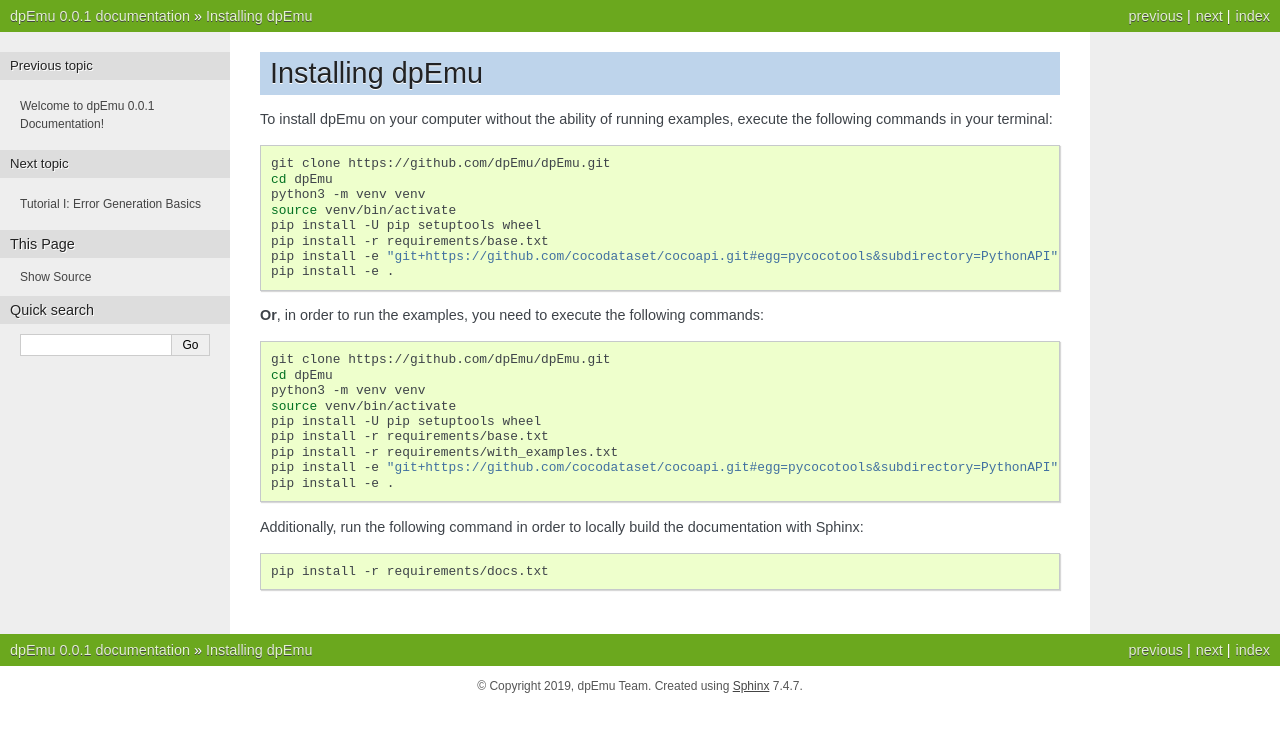
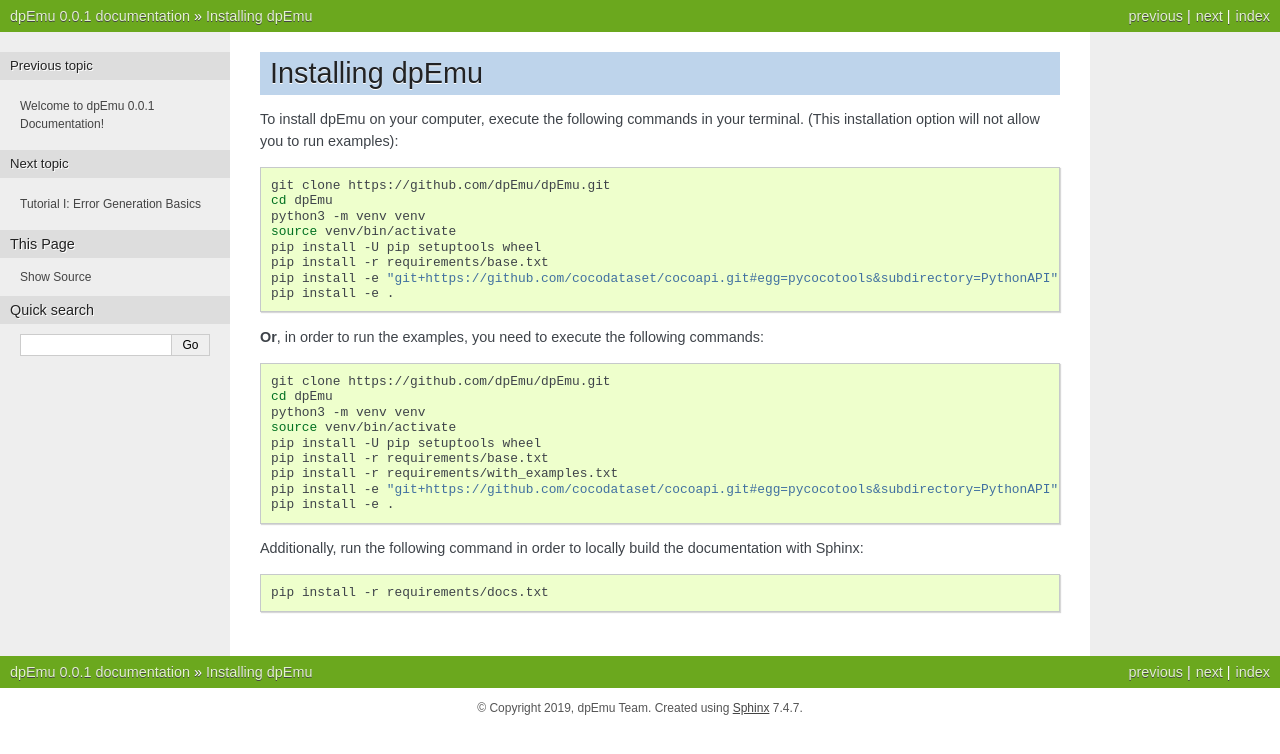
Before and after one commit to dpEmu/dpEmu, a Sphinx documentation site: the page built from docs/installation.rst, in a window 1280 px wide. Shown: the top 754 px of the page. Built offline with Sphinx 7.4.7, drawn with Linux system fonts in a browser that asks for light colours.

Commit message:
Change wording in installation

```diff
--- a/docs/installation.rst
+++ b/docs/installation.rst
@@ -1,7 +1,7 @@
 Installing dpEmu
 ================
 
-To install dpEmu on your computer without the ability of running examples, execute the following commands in your terminal:
+To install dpEmu on your computer, execute the following commands in your terminal. (This installation option will not allow you to run examples):
 
 .. code-block:: bash
 
```
